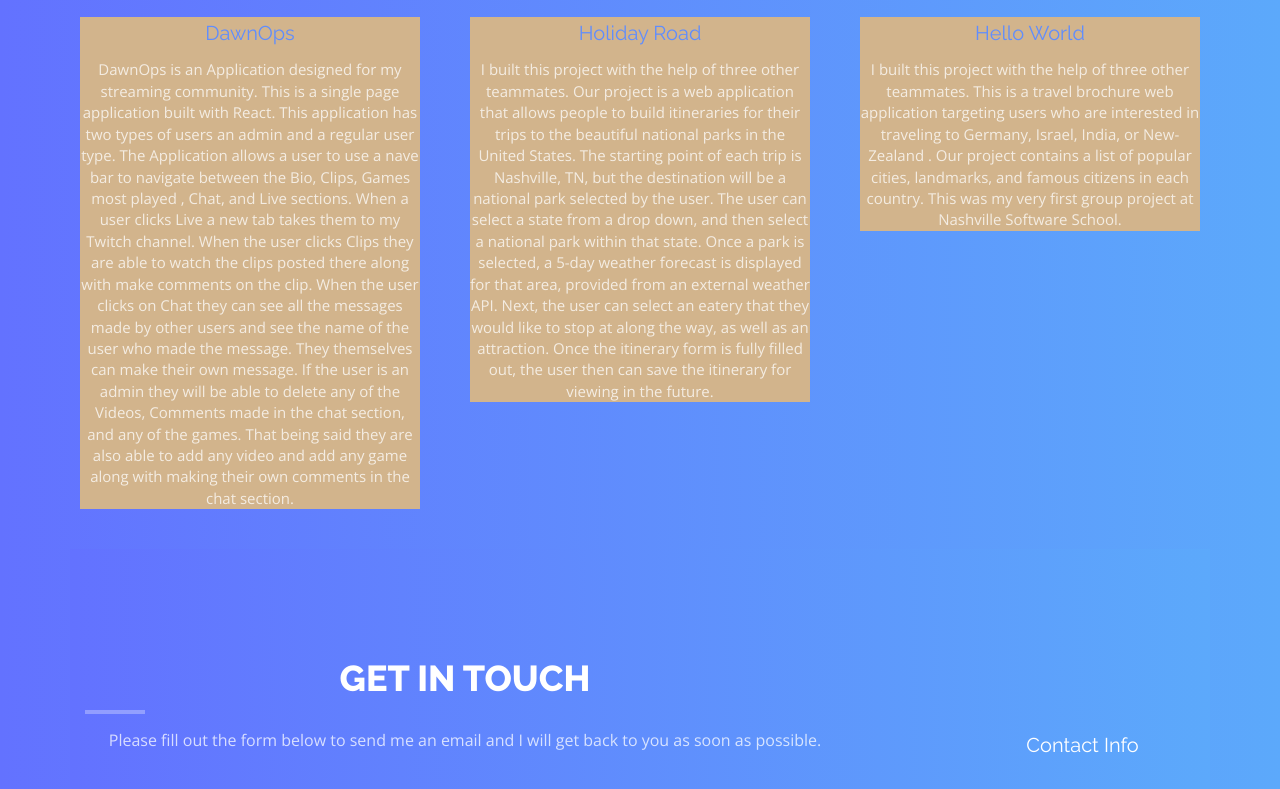
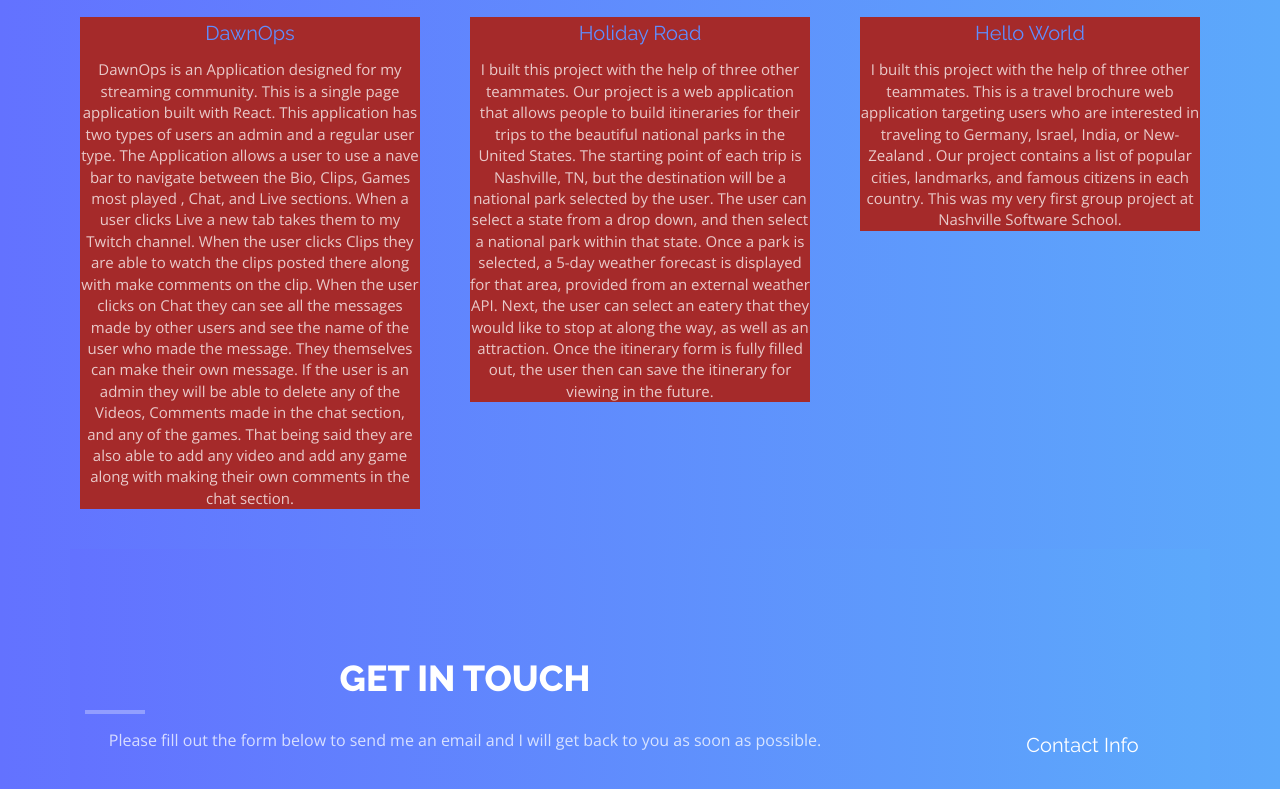
Before and after one commit to Knevels1/Knevels1.github.io, a plain HTML site: page index.html in a window 1280 px wide. Shown: the part 2626-3415 px from the top of the page. Drawn offline with nearby package versions, Linux system fonts and the light colour scheme.

Commit message:
testing out colors

```diff
--- a/css/style.css
+++ b/css/style.css
@@ -294,7 +294,7 @@ header .intro-text {
 }
 #services .service-desc {
 	margin: 10px 10px 20px;
-	background-color: tan;
+	background-color: brown;
 }
 #services h2 {
 	color: #fff;
```
